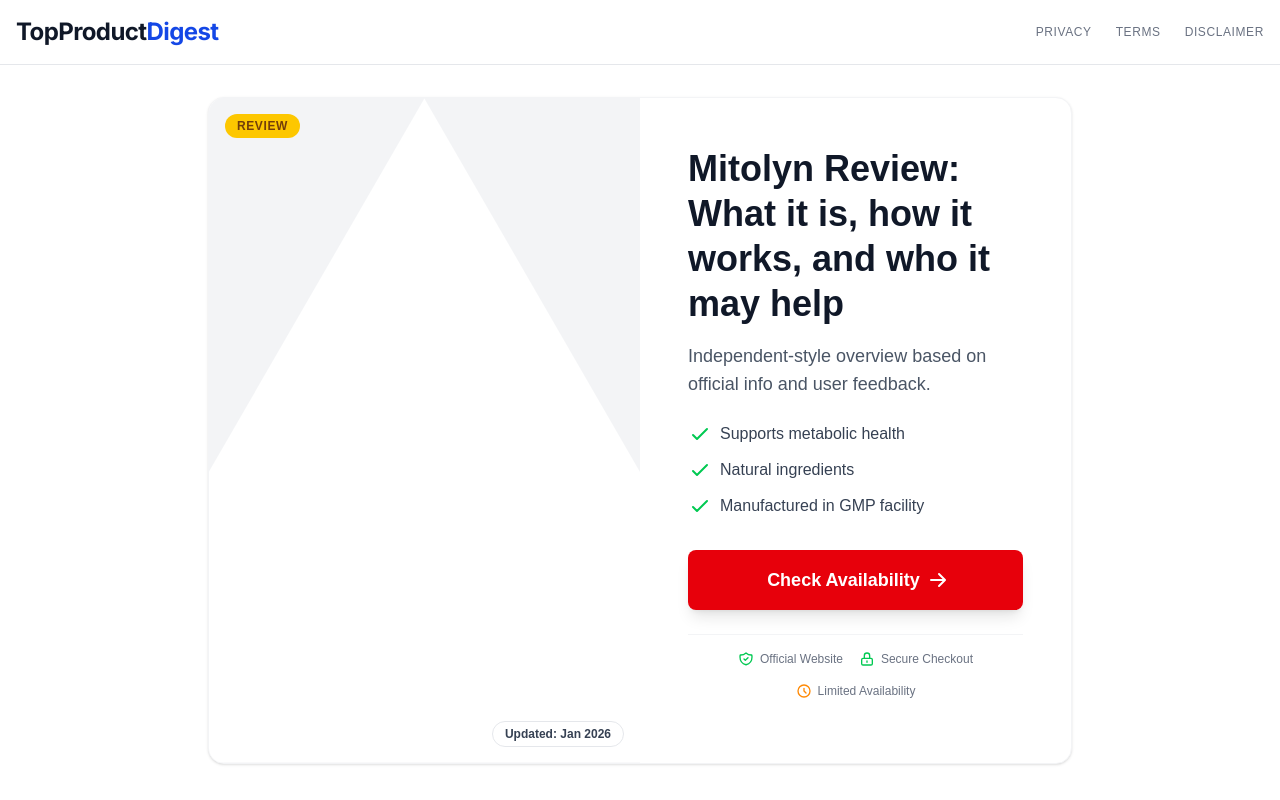
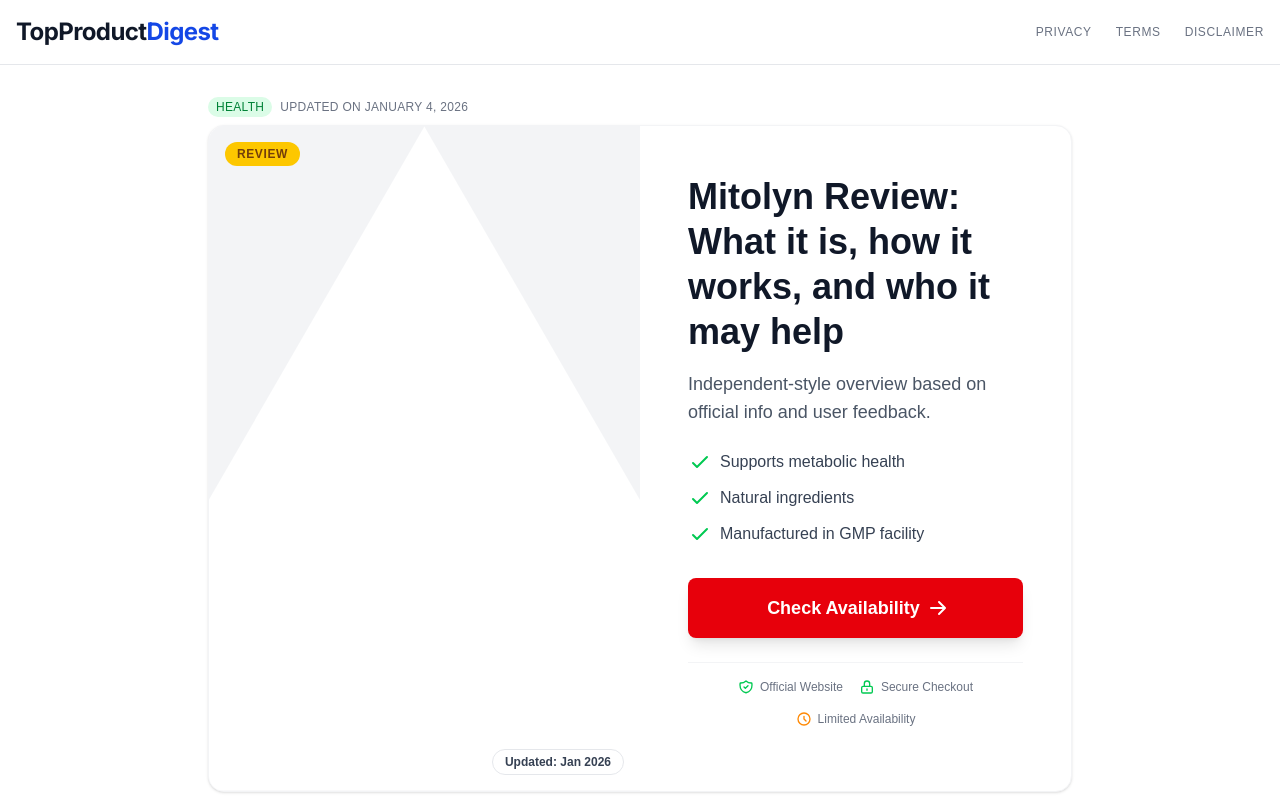
Before and after one commit to johndallapace-rgb/pressell-googleads, a Next.js app: page /mitolyn in a window 1280 px wide. Shown: the top 800 px of the page. Built offline with nearby package versions, Linux system fonts and the light colour scheme.

Commit message:
fix: ignore build errors and fix slug route generation

```diff
--- a/src/app/layout.tsx
+++ b/src/app/layout.tsx
@@ -72,13 +72,16 @@ export const viewport: Viewport = {
   maximumScale: 1,
 };
 
-export default function RootLayout({
+export default async function RootLayout({
   children,
 }: Readonly<{
   children: React.ReactNode;
 }>) {
+  const headerList = await headers();
+  const locale = headerList.get("x-locale") || "en";
+
   return (
-    <html lang="en" className={inter.variable}>
+    <html lang={locale} className={inter.variable}>
       <body className="antialiased bg-gray-50 font-sans">
         <SWRegister />
         <Suspense fallback={null}>
--- a/src/components/templates/EditorialTemplate.tsx
+++ b/src/components/templates/EditorialTemplate.tsx
@@ -28,7 +28,26 @@ interface Props {
 }
 
 export function EditorialTemplate({ product }: Props) {
-  const ctaUrl = product.affiliate_url; // Direct Affiliate Link (Bridged by CTAButton)
+  const ctaUrl = product.affiliate_url;
+
+  // Formatters for localization
+  const locale = (product as any).activeLocale || 'en';
+
+  const formatDate = (date: Date) => {
+      return new Intl.DateTimeFormat(locale, { year: 'numeric', month: 'long', day: 'numeric' }).format(date);
+  };
+
+  const formatCurrency = (amount: number, currency = 'USD') => {
+      // Map locale to currency if needed, or use product config
+      // Default to USD if not specified
+      return new Intl.NumberFormat(locale, { style: 'currency', currency }).format(amount);
+  };
+
+  // Example usage in dynamic text: "Updated on {date}"
+  const today = new Date();
+  const updatedText = locale === 'de' ? `Aktualisiert am ${formatDate(today)}` :
+                      locale === 'fr' ? `Mis à jour le ${formatDate(today)}` :
+                      `Updated on ${formatDate(today)}`;
 
   const videoObj = product.youtube_review_id ? {
     provider: 'youtube' as const,
@@ -112,6 +131,10 @@ export function EditorialTemplate({ product }: Props) {
       <div className="container mx-auto px-4 py-8 max-w-4xl">
 
         {/* Hero Section */}
+        <div className="mb-2 text-xs text-gray-500 font-medium uppercase tracking-wide flex items-center gap-2">
+            <span className="bg-green-100 text-green-700 px-2 py-0.5 rounded-full">{product.vertical.toUpperCase()}</span>
+            <span>{updatedText}</span>
+        </div>
         <ProductHero
             product={{
                 ...product,
```
